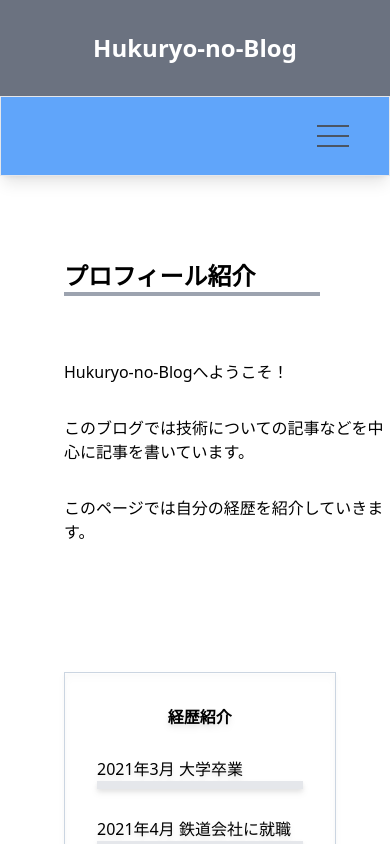
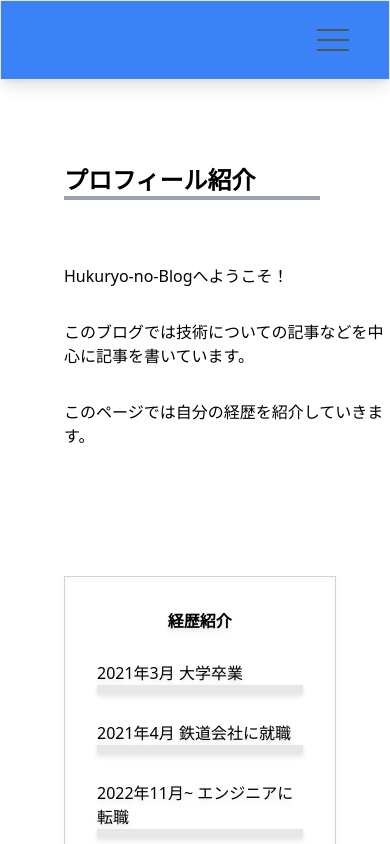
Before and after one commit to hukuryo/Hukuryo-Blog, a Next.js app: page /profile in a window 390 px wide. Shown: the top 844 px of the page. Built offline with nearby package versions, Linux system fonts and the light colour scheme.

Commit message:
ハンバーガーメニューが完成

```diff
--- a/components/Header.tsx
+++ b/components/Header.tsx
@@ -1,5 +1,3 @@
-import { faBars } from "@fortawesome/free-solid-svg-icons";
-import { FontAwesomeIcon } from "@fortawesome/react-fontawesome";
 import Link from "next/link";
 import { useState } from "react";
 
@@ -11,17 +9,18 @@ export function Header() {
     };
     return (
         <header>
-            <div className="h-24 text-center bg-gray-500">
+            <div className="h-24 text-center bg-gray-500 hidden sm:flex">
                 <h1 className="font-bold text-2xl text-white flex justify-center items-center h-full w-full">Hukuryo-no-Blog</h1>
             </div>
-            <div className="shadow-lg sm:flex sm:justify-center sm:items-center h-20 border border-gray-200 bg-blue-400 dark:border-gray-600 dark:bg-gray-700">
+            <div className="shadow-lg sm:flex sm:justify-center sm:items-center h-20 border border-gray-200 bg-blue-500 dark:border-gray-600 dark:bg-gray-700">
                 <div className="items-center justify-center hidden col-span-1 space-x-3 sm:flex w-full">
                     <Link href="/" className="text-sm text-white pr-2.5 ease-in-out duration-300 hover:border-white font-bold hover:border-b-4">トップページ</Link>
                     <Link href="/articles" className="text-sm px-2.5 text-white ease-in-out duration-300 hover:border-white font-bold hover:border-b-4">記事一覧</Link>
                     <Link href="/profile" className="text-sm px-2.5 text-white ease-in-out duration-300 hover:border-white font-bold hover:border-b-4">プロフィール</Link>
                     <Link href="/books" className="text-sm pl-2.5 text-white ease-in-out duration-300 hover:border-white font-bold hover:border-b-4">IT書籍紹介</Link>
                 </div>
-                <div className="flex justify-end h-full mr-10 col-span-2">
+                <div className="sm:hidden">
+                    <div className="flex justify-end h-full mt-7 mr-10 col-span-2">
                         <button
                             onClick={handleMenuOpen}
                             type="button"
@@ -52,9 +51,15 @@ export function Header() {
                         className={
                         openMenu
                             ? "text-left fixed z-10 bg-slate-50 right-0 top-0 w-8/12 h-screen flex flex-col justify-start pt-8 px-3 ease-linear duration-300"
-                        : "fixed right-[-100%] ease-linear duration-300"
-                    }
-                ></nav>
+                            : "fixed right-[-100%] ease-linear duration-300"}
+                    >
+                        <h5 className="mt-10 pl-3 bg-gray-500 text-white py-2.5">メニュー</h5>
+                        <Link href="/" className="text-gray-700 pl-3 py-2 mt-7 hover:bg-gray-200 transition duration-300">トップページ</Link>
+                        <Link href="/articles" className="text-gray-700 pl-3 py-2 mt-7 hover:bg-gray-200 transition duration-300">記事一覧</Link>
+                        <Link href="/profile" className="text-gray-700 py-2 pl-3 mt-7 hover:bg-gray-200 transition duration-300">プロフィール</Link>
+                        <Link href="/books" className="text-gray-700 py-2 pl-3 mt-7 hover:bg-gray-200 transition duration-300">IT書籍紹介</Link>
+                    </nav>
+                </div>
             </div>
         </header>
     );
```
Lines whose indentation alone changed are shown as unchanged.
